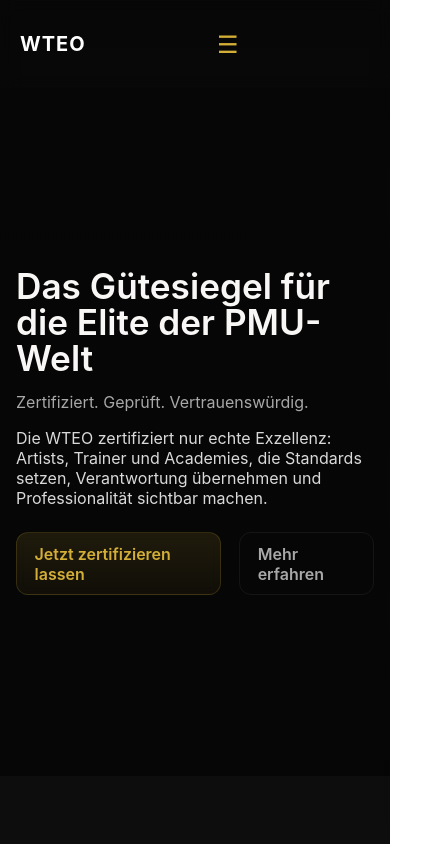
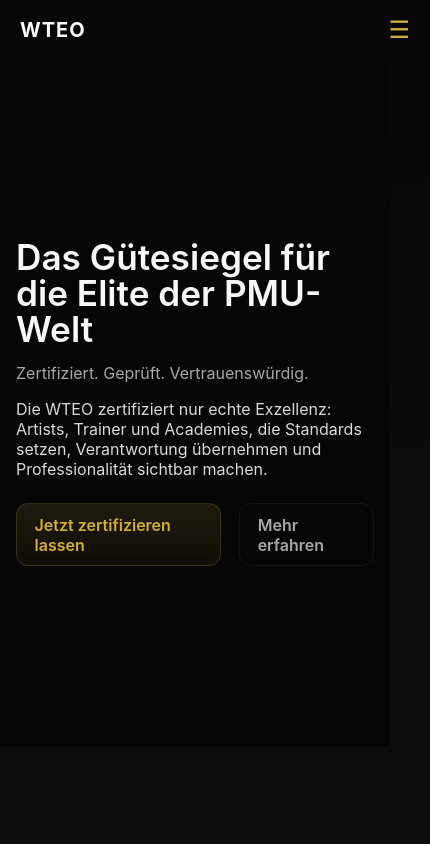
Before and after one commit to supervisor77dw-debug/WTEO, a website: page index.html in a window 390 px wide. Shown: the top 844 px of the page, 430 px wide, since content can reach past the window. Drawn offline with Linux system fonts and the light colour scheme.

Commit message:
Fix nav layout: Center navigation on desktop, fix logo/menu-toggle positioning, improve mobile menu structure

```diff
--- a/prestige.css
+++ b/prestige.css
@@ -36,7 +36,7 @@
   border: 1px solid var(--glass-border);
   border-radius: var(--glass-radius);
   box-shadow: 0 20px 40px rgba(0,0,0,0.28);
-  transition: transform 220ms var(--ease-s), box-shadow 220ms var(--ease-s), backdrop-filter 220ms var(--ease-s);
+
 }
 .glass:hover{transform:translateY(-6px);box-shadow:0 30px 60px rgba(0,0,0,0.34);}
 
@@ -48,10 +48,10 @@
 .header{
   position:sticky;top:0;z-index:60;padding:0.6rem 0;background:transparent;backdrop-filter: blur(8px);
 }
-.nav-container{display:flex;align-items:center;justify-content:space-between;gap:1rem;}
-.logo{font-weight:700;letter-spacing:1px;color:#fff;text-decoration:none;font-size:1.25rem}
-.menu-toggle{display:none}
-.nav-links{display:flex;gap:0.5rem;align-items:center;list-style:none;margin:0;padding:0;flex-wrap:wrap;white-space:normal;justify-content:flex-start}
+.nav-container{display:flex;align-items:center;justify-content:center;gap:1rem;position:relative;width:100%}
+.logo{font-weight:700;letter-spacing:1px;color:#fff;text-decoration:none;font-size:1.25rem;position:absolute;left:1.25rem}
+.menu-toggle{display:none;position:absolute;right:1.25rem;cursor:pointer;font-size:1.5rem;color:var(--gold-100)}
+.nav-links{display:flex;gap:0.5rem;align-items:center;list-style:none;margin:0;padding:0;flex-wrap:wrap;white-space:normal;justify-content:center}
 .nav-links > li{flex:0 0 auto}
 .nav-link{color:var(--muted);text-decoration:none;padding:0.35rem 0.5rem;border-radius:8px;transition:color 180ms var(--ease-xs);position:relative;display:inline-block;white-space:nowrap;font-size:0.9rem}
 .nav-link::after{content:'';position:absolute;left:0;right:0;height:3px;bottom:-8px;background:linear-gradient(90deg,var(--gold-100),var(--gold-200));transform-origin:left center;transform:scaleX(0);transition:transform 220ms var(--ease-s);will-change:transform;pointer-events:none}
@@ -182,7 +182,7 @@
   .card-grid{grid-template-columns:repeat(3,1fr)}
   .hero{min-height:78vh}
 }
-@media (max-width:639px){
+
   .nav-links{display:none !important}
   .nav-links.nav-active{display:flex !important;flex-direction:column;position:absolute;top:100%;left:0;right:0;background:rgba(11,11,11,0.98);backdrop-filter:blur(10px);padding:1rem;gap:0.5rem;z-index:50;border-top:1px solid rgba(255,255,255,0.08)}
   .menu-toggle{display:block;cursor:pointer;font-size:1.5rem;color:var(--gold-100)}
```
